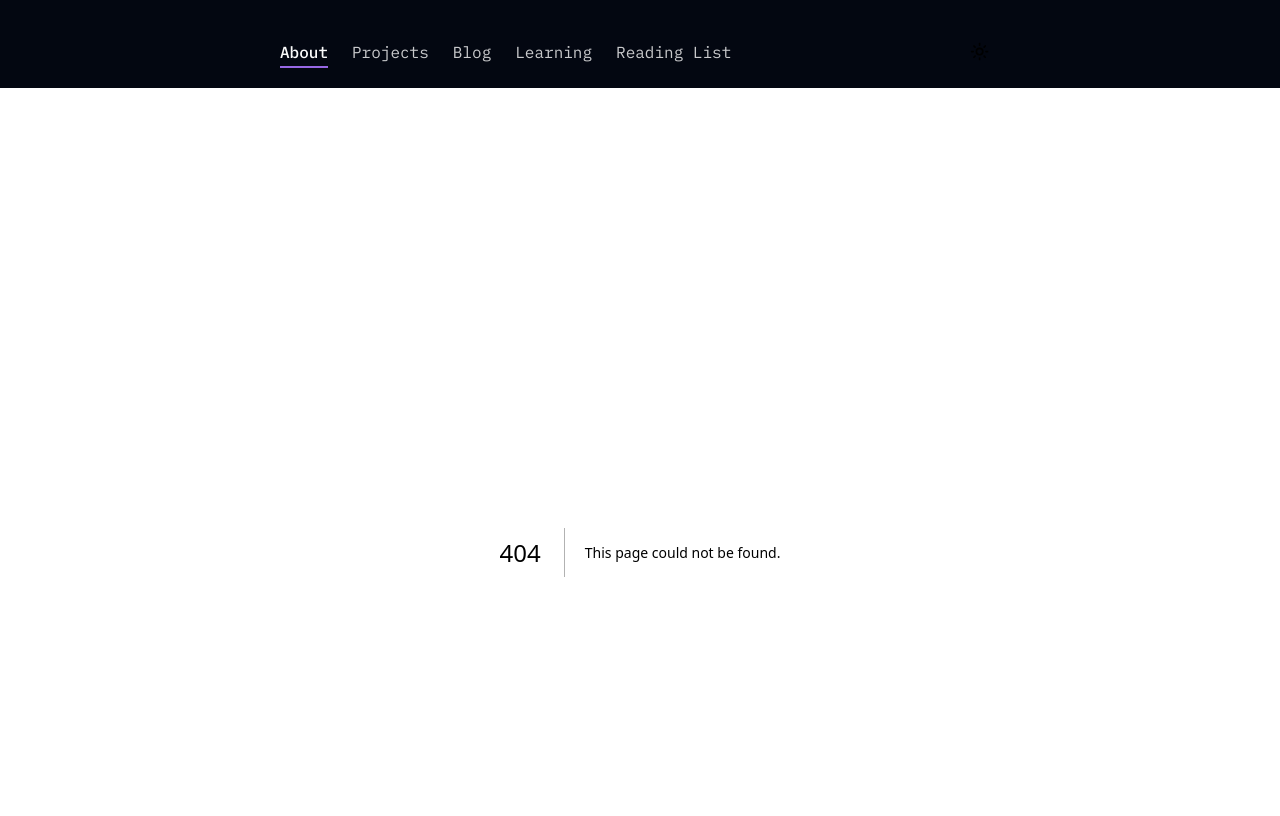
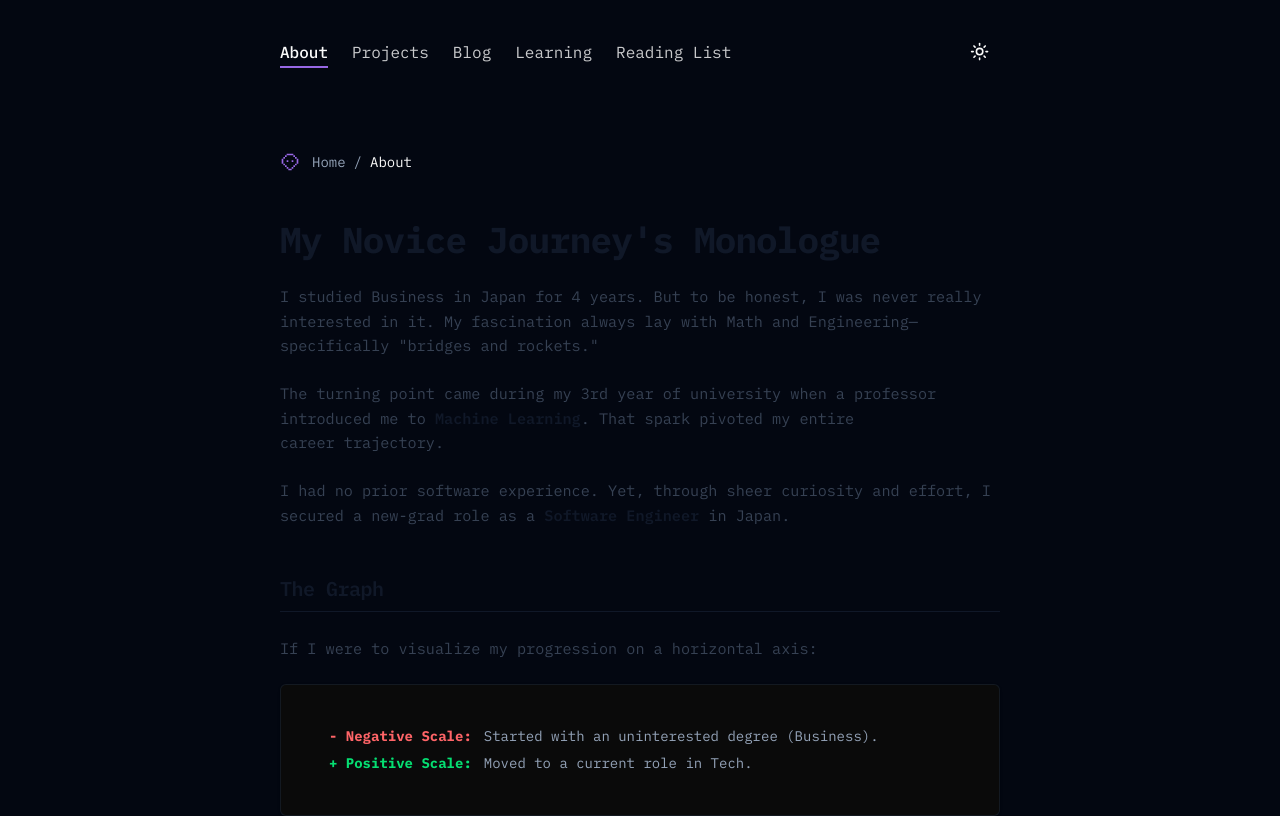
Before and after one commit to VishalPainjane/Vishal_Painjane, a Next.js app in the folder web/: page /about in a window 1280 px wide. Before the commit this address had no page. Shown: the top 816 px of the page. Built offline with nearby package versions, Linux system fonts and the light colour scheme.

Commit message:
feat: implement about page with interactive 'career graph' visualization

```diff
--- /dev/null
+++ b/web/src/app/about/page.tsx
@@ -0,0 +1,111 @@
+"use client";
+
+import Link from "next/link";
+import { motion } from "framer-motion";
+
+function SmallAlienIcon() {
+  return (
+    <svg
+      width="20"
+      height="20"
+      viewBox="0 0 24 24"
+      fill="none"
+      xmlns="http://www.w3.org/2000/svg"
+      className="text-[hsl(var(--primary))]"
+    >
+      <path
+        fillRule="evenodd"
+        clipRule="evenodd"
+        d="M2 8H4V6H6V4H8V2H16V4H18V6H20V8H22V14H20V16H18V18H16V20H14V22H10V20H8V18H6V16H4V14H2V8ZM6 8H4V14H6V16H8V18H10V20H14V18H16V16H18V14H20V8H18V6H16V4H8V6H6V8ZM8 10H10V12H8V10ZM14 10H16V12H14V10Z"
+        fill="currentColor"
+      />
+    </svg>
+  );
+}
+
+export default function AboutPage() {
+  const container = {
+    hidden: { opacity: 0 },
+    show: {
+      opacity: 1,
+      transition: {
+        staggerChildren: 0.1
+      }
+    }
+  };
+
+  const item = {
+    hidden: { opacity: 0, y: 10 },
+    show: { opacity: 1, y: 0 }
+  };
+
+  return (
+    <div className="font-mono text-foreground max-w-3xl mx-auto mb-20">
+      <motion.div
+        variants={container}
+        initial="hidden"
+        animate="show"
+        className="flex flex-col gap-12"
+      >
+        {/* Breadcrumb */}
+        <motion.div variants={item} className="flex items-center gap-3 text-sm text-muted-foreground">
+          <SmallAlienIcon />
+          <div className="flex items-center gap-2">
+            <Link href="/" className="hover:text-foreground transition-colors">Home</Link>
+            <span>/</span>
+            <span className="text-foreground">About</span>
+          </div>
+        </motion.div>
+
+        {/* Content */}
+        <motion.article variants={item} className="prose-custom">
+          <h1 className="text-3xl font-bold tracking-tight mb-8">My Novice Journey&apos;s Monologue</h1>
+
+          <p>
+            I studied Business in Japan for 4 years. But to be honest, I was never really interested in it.
+            My fascination always lay with Math and Engineering—specifically &quot;bridges and rockets.&quot;
+          </p>
+          <p>
+            The turning point came during my 3rd year of university when a professor introduced me to <strong>Machine Learning</strong>.
+            That spark pivoted my entire career trajectory.
+          </p>
+          <p>
+            I had no prior software experience. Yet, through sheer curiosity and effort, I secured a new-grad role as a <strong>Software Engineer</strong> in Japan.
+          </p>
+
+          <h2 className="text-xl font-bold mt-12 mb-6">The Graph</h2>
+          <p className="mb-4">
+            If I were to visualize my progression on a horizontal axis:
+          </p>
+
+          <div className="border border-border/50 rounded-md p-6 bg-[#0a0a0a] font-mono text-sm shadow-sm">
+            <ul className="list-none space-y-4 m-0 p-0">
+                <li className="flex items-start gap-3">
+                    <span className="text-red-400 font-bold min-w-[120px]">- Negative Scale:</span>
+                    <span className="text-muted-foreground">Started with an uninterested degree (Business).</span>
+                </li>
+                <li className="flex items-start gap-3">
+                    <span className="text-green-400 font-bold min-w-[120px]">+ Positive Scale:</span>
+                    <span className="text-muted-foreground">Moved to a current role in Tech.</span>
+                </li>
+            </ul>
+          </div>
+
+          <p className="mt-8">
+            I attribute my success to a mix of luck and tenacity. My detours have finally converged, and I feel like my true journey has just begun.
+          </p>
+        </motion.article>
+
+        {/* Footer Navigation */}
+        <motion.div variants={item} className="flex justify-center pt-8 border-t border-border/40">
+          <Link
+            href="/"
+            className="text-[hsl(var(--primary))] hover:text-[hsl(var(--primary))/80] transition-colors font-medium hover:underline underline-offset-4"
+          >
+            Home Page
+          </Link>
+        </motion.div>
+      </motion.div>
+    </div>
+  );
+}
```
